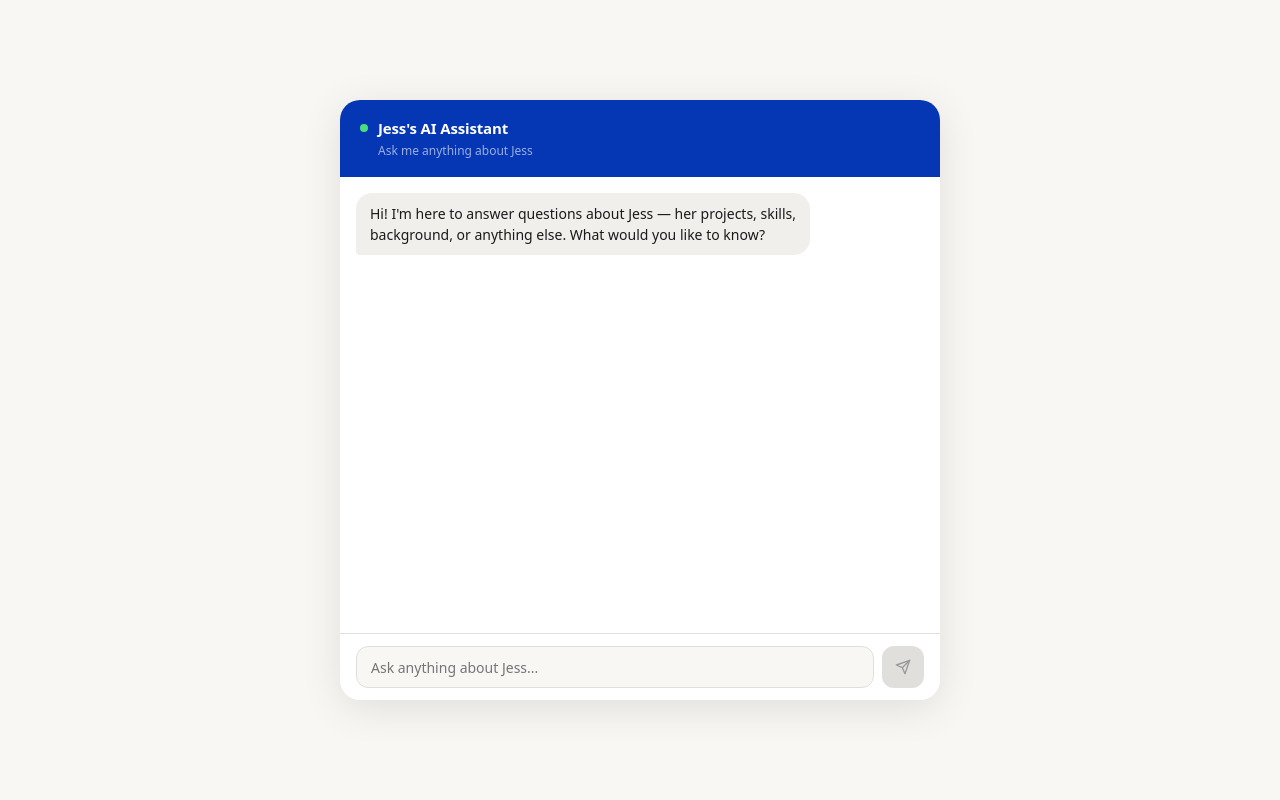
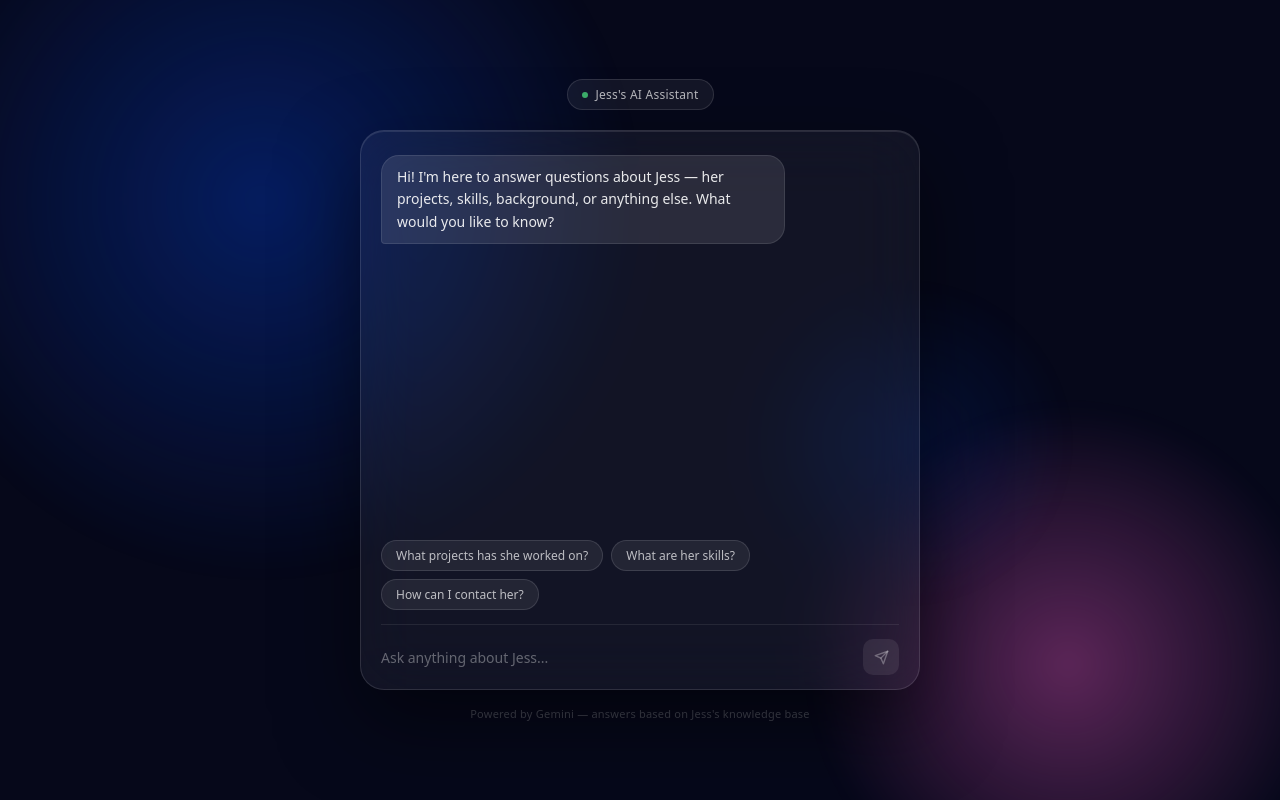
Before and after one commit to jessicatsao123-lgtm/portfolio-ai-assistant, a Next.js app: page / in a window 1280 px wide. Built offline with nearby package versions, Linux system fonts and the light colour scheme.

Commit message:
feat: glassmorphic UI + better error handling

```diff
--- a/pages/api/chat.js
+++ b/pages/api/chat.js
@@ -60,7 +60,6 @@ ${knowledgeBase}
       systemInstruction,
     });
 
-    // Gemini uses "model" instead of "assistant" for role names
     const geminiHistory = history.slice(-6).map((msg) => ({
       role: msg.role === 'assistant' ? 'model' : 'user',
       parts: [{ text: msg.content }],
@@ -72,15 +71,26 @@ ${knowledgeBase}
 
     return res.status(200).json({ response: reply });
   } catch (error) {
-    console.error('Gemini API error:', error);
+    // Log full error details for debugging
+    console.error('Gemini API error:', {
+      message: error.message,
+      status: error.status,
+      statusText: error.statusText,
+      errorDetails: error.errorDetails,
+    });
 
-    if (error.status === 400) {
-      return res.status(500).json({ error: 'API configuration error — contact the site owner' });
+    const status = error.status ?? error.statusCode;
+
+    if (status === 401 || status === 403) {
+      return res.status(500).json({ error: 'API key error — check Vercel environment variables' });
     }
-    if (error.status === 429) {
+    if (status === 429) {
       return res.status(429).json({ error: 'Too many requests — please try again in a moment' });
     }
+    if (status === 404) {
+      return res.status(500).json({ error: 'Model not found — contact the site owner' });
+    }
 
-    return res.status(500).json({ error: 'Something went wrong. Please try again.' });
+    return res.status(500).json({ error: error.message || 'Something went wrong. Please try again.' });
   }
 }
--- a/pages/index.js
+++ b/pages/index.js
@@ -1,4 +1,10 @@
 import { useState, useRef, useEffect } from 'react'
+
+const SUGGESTIONS = [
+  'What projects has she worked on?',
+  'What are her skills?',
+  'How can I contact her?',
+]
 
 export default function Home() {
   const [messages, setMessages] = useState([
@@ -9,6 +15,7 @@ export default function Home() {
   ])
   const [input, setInput] = useState('')
   const [isLoading, setIsLoading] = useState(false)
+  const [started, setStarted] = useState(false)
   const messagesEndRef = useRef(null)
   const inputRef = useRef(null)
 
@@ -16,9 +23,11 @@ export default function Home() {
     messagesEndRef.current?.scrollIntoView({ behavior: 'smooth' })
   }, [messages, isLoading])
 
-  async function sendMessage() {
-    const trimmed = input.trim()
+  async function sendMessage(text) {
+    const trimmed = (text || input).trim()
     if (!trimmed || isLoading) return
+
+    if (!started) setStarted(true)
 
     const userMessage = { role: 'user', content: trimmed }
     const updatedMessages = [...messages, userMessage]
@@ -37,7 +46,7 @@ export default function Home() {
       const data = await res.json()
       setMessages((prev) => [
         ...prev,
-        { role: 'assistant', content: res.ok ? data.response : data.error },
+        { role: 'assistant', content: res.ok ? data.response : (data.error || 'Something went wrong.') },
       ])
     } catch {
       setMessages((prev) => [
@@ -57,51 +66,183 @@ export default function Home() {
   }
 
   return (
+    <>
+      <style>{`
+        *, *::before, *::after { box-sizing: border-box; margin: 0; padding: 0; }
+        body { background: #06081a; }
+
+        @keyframes bounce {
+          0%, 60%, 100% { transform: translateY(0); opacity: 0.5; }
+          30% { transform: translateY(-6px); opacity: 1; }
+        }
+        @keyframes float1 {
+          0%, 100% { transform: translate(0, 0) scale(1); }
+          50% { transform: translate(40px, -30px) scale(1.08); }
+        }
+        @keyframes float2 {
+          0%, 100% { transform: translate(0, 0) scale(1); }
+          50% { transform: translate(-30px, 40px) scale(1.05); }
+        }
+        @keyframes fadeUp {
+          from { opacity: 0; transform: translateY(12px); }
+          to { opacity: 1; transform: translateY(0); }
+        }
+        @keyframes pulse {
+          0%, 100% { opacity: 0.7; }
+          50% { opacity: 1; }
+        }
+
+        .msg-in { animation: fadeUp 0.3s ease forwards; }
+
+        .input-field {
+          background: transparent;
+          border: none;
+          outline: none;
+          flex: 1;
+          color: #fff;
+          font-size: 14px;
+          font-family: inherit;
+          line-height: 1.5;
+        }
+        .input-field::placeholder { color: rgba(255,255,255,0.35); }
+
+        .send-btn {
+          width: 36px;
+          height: 36px;
+          border-radius: 10px;
+          border: none;
+          cursor: pointer;
+          display: flex;
+          align-items: center;
+          justify-content: center;
+          transition: all 0.15s ease;
+          flex-shrink: 0;
+        }
+        .send-btn:enabled:hover { transform: scale(1.05); }
+        .send-btn:enabled:active { transform: scale(0.97); }
+
+        .suggestion-chip {
+          background: rgba(255,255,255,0.07);
+          border: 1px solid rgba(255,255,255,0.12);
+          border-radius: 999px;
+          color: rgba(255,255,255,0.7);
+          font-size: 12px;
+          padding: 6px 14px;
+          cursor: pointer;
+          white-space: nowrap;
+          transition: all 0.15s ease;
+          font-family: inherit;
+        }
+        .suggestion-chip:hover {
+          background: rgba(255,255,255,0.13);
+          color: #fff;
+          border-color: rgba(255,255,255,0.25);
+        }
+
+        ::-webkit-scrollbar { width: 4px; }
+        ::-webkit-scrollbar-track { background: transparent; }
+        ::-webkit-scrollbar-thumb { background: rgba(255,255,255,0.1); border-radius: 4px; }
+      `}</style>
+
+      {/* Background */}
+      <div style={{ position: 'fixed', inset: 0, background: '#06081a', overflow: 'hidden', zIndex: 0 }}>
         <div style={{
+          position: 'absolute', width: 700, height: 700,
+          borderRadius: '50%', top: '-15%', left: '-10%',
+          background: 'radial-gradient(circle, rgba(5,55,181,0.45) 0%, transparent 70%)',
+          animation: 'float1 12s ease-in-out infinite',
+          filter: 'blur(10px)',
+        }} />
+        <div style={{
+          position: 'absolute', width: 500, height: 500,
+          borderRadius: '50%', bottom: '-10%', right: '-5%',
+          background: 'radial-gradient(circle, rgba(253,94,205,0.35) 0%, transparent 70%)',
+          animation: 'float2 15s ease-in-out infinite',
+          filter: 'blur(10px)',
+        }} />
+        <div style={{
+          position: 'absolute', width: 300, height: 300,
+          borderRadius: '50%', top: '40%', right: '20%',
+          background: 'radial-gradient(circle, rgba(5,55,181,0.2) 0%, transparent 70%)',
+          animation: 'float1 9s ease-in-out infinite reverse',
+          filter: 'blur(8px)',
+        }} />
+      </div>
+
+      {/* Page */}
+      <div style={{
+        position: 'relative', zIndex: 1,
         minHeight: '100vh',
-      backgroundColor: '#F8F7F4',
         display: 'flex',
+        flexDirection: 'column',
         alignItems: 'center',
         justifyContent: 'center',
-      fontFamily: 'system-ui, sans-serif',
-      padding: '24px',
+        padding: '24px 16px',
+        fontFamily: "'Satoshi', system-ui, -apple-system, sans-serif",
+      }}>
+        {/* Label */}
+        <div style={{ marginBottom: 20, textAlign: 'center' }}>
+          <div style={{
+            display: 'inline-flex', alignItems: 'center', gap: 8,
+            background: 'rgba(255,255,255,0.06)',
+            border: '1px solid rgba(255,255,255,0.12)',
+            borderRadius: 999, padding: '6px 14px',
           }}>
             <div style={{
+              width: 6, height: 6, borderRadius: '50%',
+              backgroundColor: '#4ade80',
+              animation: 'pulse 2s ease infinite',
+            }} />
+            <span style={{ color: 'rgba(255,255,255,0.7)', fontSize: 12, letterSpacing: '0.02em' }}>
+              Jess's AI Assistant
+            </span>
+          </div>
+        </div>
+
+        {/* Glass chat card */}
+        <div style={{
           width: '100%',
-        maxWidth: '600px',
-        backgroundColor: '#FFFFFF',
-        borderRadius: '20px',
-        boxShadow: '0 8px 40px rgba(0,0,0,0.10)',
+          maxWidth: 560,
+          height: 560,
+          borderRadius: 24,
+          background: 'rgba(255,255,255,0.05)',
+          backdropFilter: 'blur(32px)',
+          WebkitBackdropFilter: 'blur(32px)',
+          border: '1px solid rgba(255,255,255,0.12)',
+          boxShadow: 'inset 0 1px 0 rgba(255,255,255,0.1), 0 32px 80px rgba(0,0,0,0.5)',
           display: 'flex',
           flexDirection: 'column',
           overflow: 'hidden',
-        height: '600px',
         }}>
-        {/* Header */}
-        <div style={{ backgroundColor: '#0537B5', padding: '18px 20px' }}>
-          <div style={{ display: 'flex', alignItems: 'center', gap: 10 }}>
-            <div style={{ width: 8, height: 8, borderRadius: '50%', backgroundColor: '#4ade80' }} />
-            <span style={{ color: '#fff', fontWeight: 700, fontSize: 15, letterSpacing: '-0.01em' }}>
-              Jess's AI Assistant
-            </span>
-          </div>
-          <p style={{ color: 'rgba(255,255,255,0.6)', fontSize: 12, margin: '4px 0 0 18px' }}>
-            Ask me anything about Jess
-          </p>
-        </div>
-
-        {/* Messages */}
-        <div style={{ flex: 1, overflowY: 'auto', padding: '16px', display: 'flex', flexDirection: 'column', gap: 12 }}>
+          {/* Messages area */}
+          <div style={{
+            flex: 1,
+            overflowY: 'auto',
+            padding: '24px 20px 12px',
+            display: 'flex',
+            flexDirection: 'column',
+            gap: 14,
+          }}>
             {messages.map((msg, i) => (
-            <div key={i} style={{ display: 'flex', justifyContent: msg.role === 'user' ? 'flex-end' : 'flex-start' }}>
+              <div key={i} className="msg-in" style={{
+                display: 'flex',
+                justifyContent: msg.role === 'user' ? 'flex-end' : 'flex-start',
+              }}>
                 <div style={{
-                maxWidth: '80%',
-                backgroundColor: msg.role === 'user' ? '#0537B5' : '#F0EFEC',
-                color: msg.role === 'user' ? '#fff' : '#1A1A1A',
-                borderRadius: msg.role === 'user' ? '16px 16px 4px 16px' : '16px 16px 16px 4px',
-                padding: '10px 14px',
+                  maxWidth: '78%',
+                  padding: '10px 15px',
+                  borderRadius: msg.role === 'user' ? '18px 18px 4px 18px' : '18px 18px 18px 4px',
                   fontSize: 14,
-                lineHeight: 1.5,
+                  lineHeight: 1.6,
+                  ...(msg.role === 'user' ? {
+                    background: '#0537B5',
+                    color: '#fff',
+                    boxShadow: '0 4px 16px rgba(5,55,181,0.4)',
+                  } : {
+                    background: 'rgba(255,255,255,0.1)',
+                    border: '1px solid rgba(255,255,255,0.1)',
+                    color: 'rgba(255,255,255,0.9)',
+                  }),
                 }}>
                   {msg.content}
                 </div>
@@ -109,18 +250,18 @@ export default function Home() {
             ))}
 
             {isLoading && (
-            <div style={{ display: 'flex', justifyContent: 'flex-start' }}>
+              <div className="msg-in" style={{ display: 'flex', justifyContent: 'flex-start' }}>
                 <div style={{
-                backgroundColor: '#F0EFEC',
-                borderRadius: '16px 16px 16px 4px',
-                padding: '12px 16px',
-                display: 'flex',
-                gap: 5,
-                alignItems: 'center',
+                  background: 'rgba(255,255,255,0.1)',
+                  border: '1px solid rgba(255,255,255,0.1)',
+                  borderRadius: '18px 18px 18px 4px',
+                  padding: '13px 18px',
+                  display: 'flex', gap: 5, alignItems: 'center',
                 }}>
                   {[0, 1, 2].map((i) => (
                     <div key={i} style={{
-                    width: 6, height: 6, borderRadius: '50%', backgroundColor: '#999',
+                      width: 6, height: 6, borderRadius: '50%',
+                      backgroundColor: 'rgba(255,255,255,0.6)',
                       animation: `bounce 1.2s ease-in-out ${i * 0.2}s infinite`,
                     }} />
                   ))}
@@ -130,15 +271,33 @@ export default function Home() {
             <div ref={messagesEndRef} />
           </div>
 
-        {/* Input */}
+          {/* Suggestions (shown before first message) */}
+          {!started && (
             <div style={{
-          padding: '12px 16px',
-          borderTop: '1px solid #E0DFDC',
+              padding: '0 20px 14px',
+              display: 'flex', gap: 8, flexWrap: 'wrap',
+            }}>
+              {SUGGESTIONS.map((s) => (
+                <button key={s} className="suggestion-chip" onClick={() => sendMessage(s)}>
+                  {s}
+                </button>
+              ))}
+            </div>
+          )}
+
+          {/* Divider */}
+          <div style={{ height: '1px', background: 'rgba(255,255,255,0.08)', margin: '0 20px' }} />
+
+          {/* Input row */}
+          <div style={{
+            padding: '14px 20px',
             display: 'flex',
-          gap: 8,
+            alignItems: 'center',
+            gap: 10,
           }}>
             <input
               ref={inputRef}
+              className="input-field"
               value={input}
               onChange={(e) => setInput(e.target.value)}
               onKeyDown={handleKeyDown}
@@ -146,50 +305,34 @@ export default function Home() {
               maxLength={500}
               disabled={isLoading}
               autoFocus
-            style={{
-              flex: 1,
-              border: '1px solid #E0DFDC',
-              borderRadius: 12,
-              padding: '10px 14px',
-              fontSize: 14,
-              fontFamily: 'inherit',
-              color: '#1A1A1A',
-              backgroundColor: '#F8F7F4',
-              outline: 'none',
-            }}
             />
             <button
-            onClick={sendMessage}
+              className="send-btn"
+              onClick={() => sendMessage()}
               disabled={isLoading || !input.trim()}
               style={{
-              backgroundColor: isLoading || !input.trim() ? '#E0DFDC' : '#0537B5',
-              color: isLoading || !input.trim() ? '#999' : '#fff',
-              border: 'none',
-              borderRadius: 12,
-              width: 42,
-              height: 42,
+                background: isLoading || !input.trim()
+                  ? 'rgba(255,255,255,0.08)'
+                  : '#0537B5',
+                color: isLoading || !input.trim()
+                  ? 'rgba(255,255,255,0.3)'
+                  : '#fff',
                 cursor: isLoading || !input.trim() ? 'not-allowed' : 'pointer',
-              display: 'flex',
-              alignItems: 'center',
-              justifyContent: 'center',
-              flexShrink: 0,
+                boxShadow: !isLoading && input.trim() ? '0 4px 12px rgba(5,55,181,0.5)' : 'none',
               }}
             >
-            <svg width="16" height="16" viewBox="0 0 24 24" fill="none">
-              <path d="M22 2L11 13" stroke="currentColor" strokeWidth="2" strokeLinecap="round" strokeLinejoin="round" />
-              <path d="M22 2L15 22L11 13L2 9L22 2Z" stroke="currentColor" strokeWidth="2" strokeLinecap="round" strokeLinejoin="round" />
+              <svg width="15" height="15" viewBox="0 0 24 24" fill="none">
+                <path d="M22 2L11 13" stroke="currentColor" strokeWidth="2.2" strokeLinecap="round" strokeLinejoin="round" />
+                <path d="M22 2L15 22L11 13L2 9L22 2Z" stroke="currentColor" strokeWidth="2.2" strokeLinecap="round" strokeLinejoin="round" />
               </svg>
             </button>
           </div>
         </div>
 
-      <style>{`
-        @keyframes bounce {
-          0%, 60%, 100% { transform: translateY(0); }
-          30% { transform: translateY(-5px); }
-        }
-        * { box-sizing: border-box; margin: 0; padding: 0; }
-      `}</style>
+        <p style={{ marginTop: 16, color: 'rgba(255,255,255,0.25)', fontSize: 11, letterSpacing: '0.02em' }}>
+          Powered by Gemini — answers based on Jess's knowledge base
+        </p>
       </div>
+    </>
   )
 }
```
Lines whose indentation alone changed are shown as unchanged.
